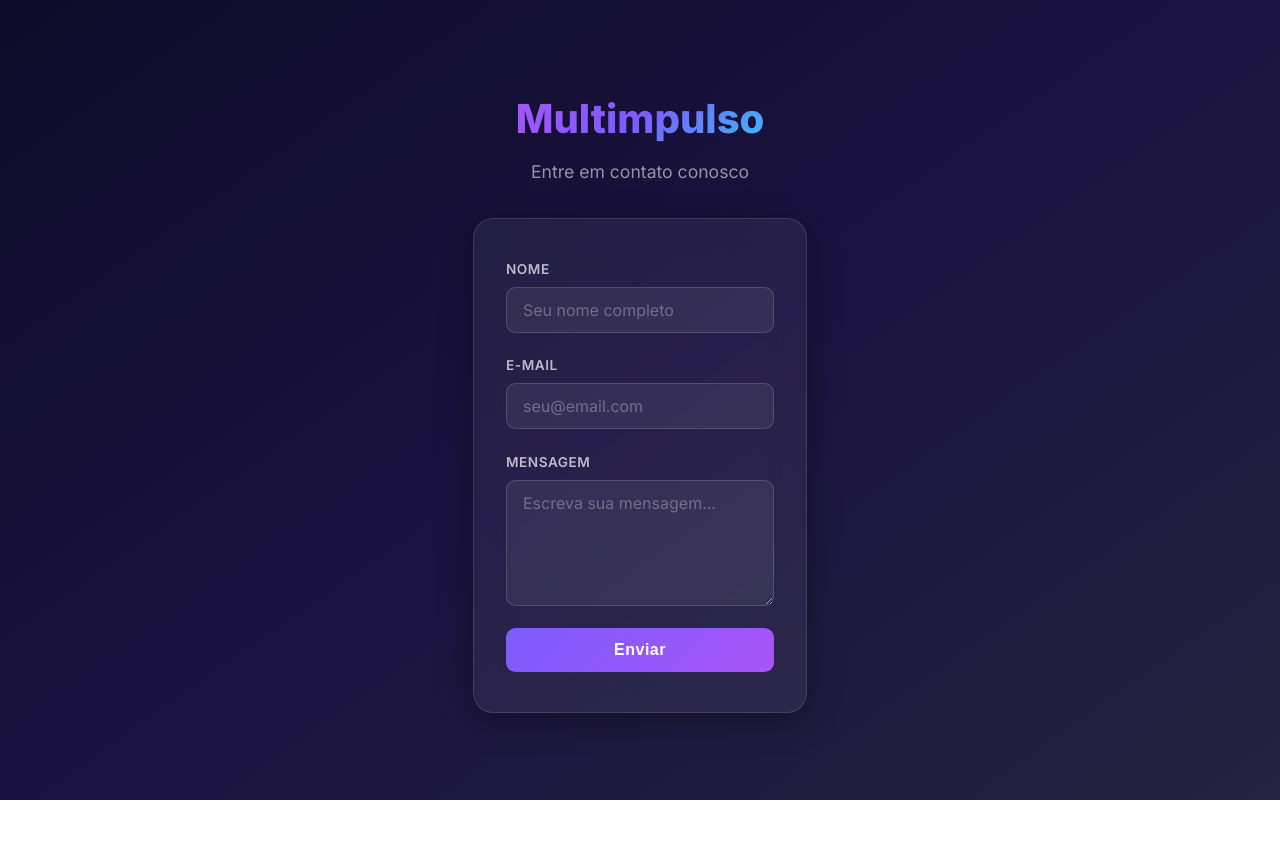
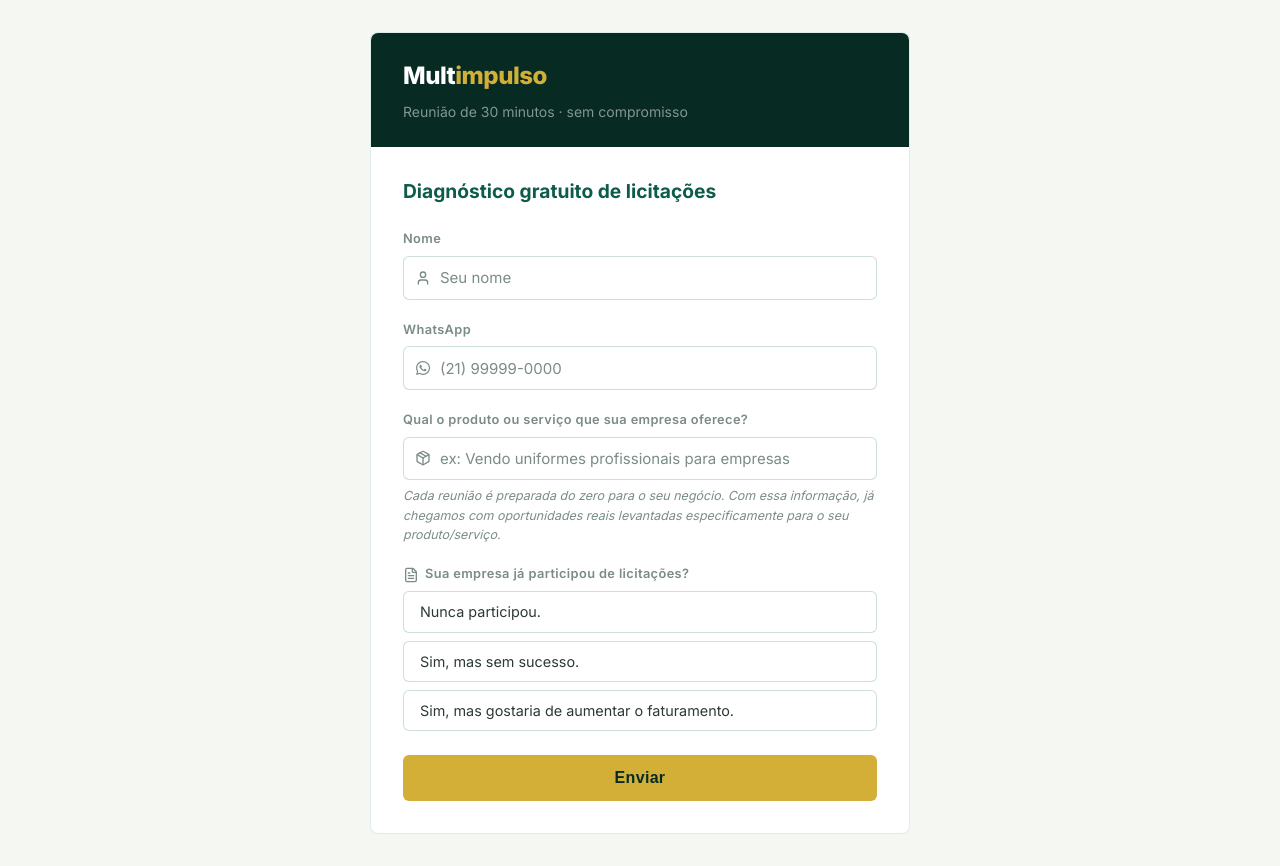
Before and after one commit to ThiagoMartinsP/multimpulso-form, a React (Vite) app in the folder frontend/: page / in a window 1280 px wide. Before the commit the page ends 800 px from the top, so only its background shows below. Built offline with nearby package versions, Linux system fonts and the light colour scheme.

Commit message:
Atualização dos campos de escrita e do design do front-end do formulário.

```diff
--- a/frontend/package.json
+++ b/frontend/package.json
@@ -10,8 +10,10 @@
     "preview": "vite preview"
   },
   "dependencies": {
+    "lucide-react": "^1.16.0",
     "react": "^19.2.5",
-    "react-dom": "^19.2.5"
+    "react-dom": "^19.2.5",
+    "react-icons": "^5.6.0"
   },
   "devDependencies": {
     "@eslint/js": "^10.0.1",
--- a/frontend/src/App.css
+++ b/frontend/src/App.css
@@ -1,7 +1,3 @@
-/* =========================================================
-   App — Global layout & header
-   ========================================================= */
-
 .app-container {
   min-height: 100vh;
   display: flex;
@@ -10,35 +6,3 @@
   justify-content: center;
   padding: 2rem 1rem;
 }
-
-.app-header {
-  text-align: center;
-  margin-bottom: 2rem;
-  animation: fadeDown 0.5s ease-out;
-}
-
-@keyframes fadeDown {
-  from {
-    opacity: 0;
-    transform: translateY(-20px);
-  }
-  to {
-    opacity: 1;
-    transform: translateY(0);
-  }
-}
-
-.app-header h1 {
-  font-size: 2.5rem;
-  font-weight: 800;
-  background: linear-gradient(135deg, #a855f7, #7c5cfc, #38bdf8);
-  -webkit-background-clip: text;
-  -webkit-text-fill-color: transparent;
-  background-clip: text;
-  margin-bottom: 0.4rem;
-}
-
-.app-header p {
-  color: rgba(255, 255, 255, 0.55);
-  font-size: 1.1rem;
-}
--- a/frontend/src/App.jsx
+++ b/frontend/src/App.jsx
@@ -4,14 +4,7 @@ import "./App.css";
 function App() {
   return (
     <div className="app-container">
-      <header className="app-header">
-        <h1>Multimpulso</h1>
-        <p>Entre em contato conosco</p>
-      </header>
-
-      <main>
-        <Form />
-      </main>
+      <Form />
     </div>
   );
 }
--- a/frontend/src/components/Form.css
+++ b/frontend/src/components/Form.css
@@ -1,117 +1,220 @@
 /* =========================================================
-   Form — Glassmorphism card with modern aesthetics
+   Form Card
    ========================================================= */
 
-.contact-form {
-  max-width: 480px;
+.form-card {
+  width: 100%;
+  max-width: 540px;
   margin: 0 auto;
-  padding: 2.5rem 2rem;
-  background: rgba(255, 255, 255, 0.06);
-  backdrop-filter: blur(18px);
-  -webkit-backdrop-filter: blur(18px);
-  border: 1px solid rgba(255, 255, 255, 0.12);
-  border-radius: 1.25rem;
-  box-shadow: 0 8px 32px rgba(0, 0, 0, 0.35);
+  background: #ffffff;
+  border: 1px solid rgba(13, 92, 74, 0.12);
+  border-radius: 8px;
+  overflow: hidden;
+}
+
+/* ---- Card Header ---- */
+
+.card-header {
+  background: #072b23;
+  padding: 1.5rem 2rem;
+}
+
+.brand {
+  font-size: 1.5rem;
+  font-weight: 800;
+  letter-spacing: -0.02em;
+}
+
+.brand-mult {
+  color: #ffffff;
+}
+
+.brand-impulso {
+  color: #d4af37;
+}
+
+.card-tagline {
+  margin-top: 0.35rem;
+  color: rgba(255, 255, 255, 0.5);
+  font-size: 0.875rem;
+}
+
+/* ---- Card Body ---- */
+
+.card-body {
+  padding: 2rem;
   display: flex;
   flex-direction: column;
-  gap: 1.4rem;
-  animation: fadeUp 0.6s ease-out;
+  gap: 1.5rem;
 }
 
-@keyframes fadeUp {
-  from {
-    opacity: 0;
-    transform: translateY(24px);
-  }
-  to {
-    opacity: 1;
-    transform: translateY(0);
-  }
+.form-title {
+  font-size: 1.2rem;
+  font-weight: 700;
+  color: #0d5c4a;
+  line-height: 1.35;
 }
 
-/* ---- Form group ---- */
+/* ---- Form ---- */
+
+.contact-form {
+  display: flex;
+  flex-direction: column;
+  gap: 1.25rem;
+}
+
+/* ---- Form Group ---- */
+
 .form-group {
   display: flex;
   flex-direction: column;
   gap: 0.4rem;
 }
 
-.form-group label {
-  font-size: 0.85rem;
+.form-group label,
+.group-label {
+  display: flex;
+  align-items: center;
+  gap: 0.375rem;
+  font-size: 0.8rem;
   font-weight: 600;
-  letter-spacing: 0.04em;
-  text-transform: uppercase;
-  color: rgba(255, 255, 255, 0.7);
+  color: #7a8c85;
+  letter-spacing: 0.03em;
 }
 
-.form-group input,
-.form-group textarea {
-  padding: 0.75rem 1rem;
-  border: 1px solid rgba(255, 255, 255, 0.15);
-  border-radius: 0.6rem;
-  background: rgba(255, 255, 255, 0.07);
-  color: #f0f0f0;
-  font-size: 1rem;
-  font-family: inherit;
-  transition: border-color 0.25s, box-shadow 0.25s;
-  outline: none;
-  resize: vertical;
+/* ---- Input Wrapper ---- */
+
+.input-wrapper {
+  position: relative;
+  display: flex;
+  align-items: center;
 }
 
-.form-group input::placeholder,
-.form-group textarea::placeholder {
-  color: rgba(255, 255, 255, 0.3);
+.input-icon {
+  position: absolute;
+  left: 0.75rem;
+  color: #7a8c85;
+  pointer-events: none;
+  flex-shrink: 0;
 }
 
-.form-group input:focus,
-.form-group textarea:focus {
-  border-color: #7c5cfc;
-  box-shadow: 0 0 0 3px rgba(124, 92, 252, 0.3);
+.input-wrapper input {
+  width: 100%;
+  padding: 0.7rem 0.875rem 0.7rem 2.25rem;
+  border: 1px solid rgba(13, 92, 74, 0.2);
+  border-radius: 6px;
+  background: #ffffff;
+  color: #2c3a32;
+  font-size: 0.9375rem;
+  font-family: inherit;
+  outline: none;
+  transition: border-color 0.2s;
 }
 
-/* ---- Submit button ---- */
+.input-wrapper input::placeholder {
+  color: #7a8c85;
+}
+
+.input-wrapper input:focus {
+  border: 1.5px solid #0d5c4a;
+}
+
+/* ---- Field Hint ---- */
+
+.field-hint {
+  font-size: 0.78rem;
+  color: #7a8c85;
+  line-height: 1.55;
+  font-style: italic;
+}
+
+/* ---- Multiple Choice Options ---- */
+
+.options-group {
+  display: flex;
+  flex-direction: column;
+  gap: 0.5rem;
+}
+
+.option-card {
+  padding: 0.7rem 1rem;
+  border: 1px solid rgba(13, 92, 74, 0.2);
+  border-radius: 6px;
+  background: #ffffff;
+  color: #2c3a32;
+  font-size: 0.9rem;
+  font-family: inherit;
+  text-align: left;
+  cursor: pointer;
+  transition: border-color 0.18s, background 0.18s, color 0.18s;
+}
+
+.option-card:hover {
+  border-color: #0d5c4a;
+}
+
+.option-card.selected {
+  border-color: #0d5c4a;
+  background: rgba(13, 92, 74, 0.05);
+  color: #0d5c4a;
+  font-weight: 600;
+}
+
+/* ---- Submit Button ---- */
+
 .btn-submit {
-  padding: 0.8rem;
+  width: 100%;
+  padding: 0.875rem;
   border: none;
-  border-radius: 0.6rem;
-  background: linear-gradient(135deg, #7c5cfc, #a855f7);
-  color: #fff;
+  border-radius: 6px;
+  background: #d4af37;
+  color: #072b23;
   font-size: 1rem;
   font-weight: 700;
-  letter-spacing: 0.03em;
+  letter-spacing: 0.02em;
   cursor: pointer;
-  transition: transform 0.15s, box-shadow 0.25s, opacity 0.2s;
+  transition: background 0.2s;
+  margin-top: 0.25rem;
 }
 
 .btn-submit:hover:not(:disabled) {
-  transform: translateY(-2px);
-  box-shadow: 0 6px 20px rgba(124, 92, 252, 0.45);
-}
-
-.btn-submit:active:not(:disabled) {
-  transform: translateY(0);
+  background: #e8c84a;
 }
 
 .btn-submit:disabled {
-  opacity: 0.55;
+  opacity: 0.6;
   cursor: not-allowed;
 }
 
-/* ---- Status messages ---- */
+/* ---- Status Messages ---- */
+
 .msg {
-  text-align: center;
-  font-weight: 600;
-  padding: 0.6rem;
-  border-radius: 0.5rem;
-  animation: fadeUp 0.35s ease-out;
+  padding: 0.75rem 1rem;
+  border-radius: 6px;
+  font-weight: 500;
+  font-size: 0.9rem;
 }
 
 .msg-success {
-  color: #34d399;
-  background: rgba(52, 211, 153, 0.1);
+  background: #fdf8e7;
+  color: #b8973a;
+  border-left: 3px solid #d4af37;
 }
 
 .msg-error {
-  color: #f87171;
-  background: rgba(248, 113, 113, 0.1);
+  background: #fef2f2;
+  color: #b91c1c;
+  border-left: 3px solid #ef4444;
 }
+
+/* ---- Responsivo ---- */
+
+@media (max-width: 560px) {
+  .card-header {
+    padding: 1.25rem;
+  }
+
+  .card-body {
+    padding: 1.25rem;
+  }
+}
--- a/frontend/src/components/Form.jsx
+++ b/frontend/src/components/Form.jsx
@@ -1,39 +1,62 @@
 import { useState } from "react";
+import { User, Phone, Package, FileText } from "lucide-react";
 import "./Form.css";
+import { FaWhatsapp } from "react-icons/fa"
 
 const API_URL = "http://localhost:8000/api/contato";
+
+const LICITACAO_OPTIONS = [
+  "Nunca participou.",
+  "Sim, mas sem sucesso.",
+  "Sim, mas gostaria de aumentar o faturamento.",
+];
+
+function formatPhone(value) {
+  const digits = value.replace(/\D/g, "").slice(0, 11);
+  if (digits.length === 0) return "";
+  if (digits.length <= 2) return `(${digits}`;
+  if (digits.length <= 7) return `(${digits.slice(0, 2)}) ${digits.slice(2)}`;
+  return `(${digits.slice(0, 2)}) ${digits.slice(2, 7)}-${digits.slice(7)}`;
+}
 
 export default function Form() {
   const [formData, setFormData] = useState({
     nome: "",
-    email: "",
-    mensagem: "",
+    whatsapp: "",
+    produto_servico: "",
+    participou_licitacoes: "",
   });
-  const [status, setStatus] = useState(null); // "success" | "error" | null
+  const [status, setStatus] = useState(null);
   const [loading, setLoading] = useState(false);
 
   function handleChange(e) {
-    setFormData((prev) => ({ ...prev, [e.target.name]: e.target.value }));
+    const { name, value } = e.target;
+    if (name === "whatsapp") {
+      setFormData((prev) => ({ ...prev, whatsapp: formatPhone(value) }));
+    } else {
+      setFormData((prev) => ({ ...prev, [name]: value }));
+    }
+  }
+
+  function handleOption(value) {
+    setFormData((prev) => ({ ...prev, participou_licitacoes: value }));
   }
 
   async function handleSubmit(e) {
     e.preventDefault();
     setLoading(true);
     setStatus(null);
-
     try {
       const res = await fetch(API_URL, {
         method: "POST",
         headers: { "Content-Type": "application/json" },
         body: JSON.stringify(formData),
       });
-
-      if (!res.ok) throw new Error("Erro na resposta do servidor");
-
+      if (!res.ok) throw new Error();
       const data = await res.json();
       if (data.sucesso) {
         setStatus("success");
-        setFormData({ nome: "", email: "", mensagem: "" });
+        setFormData({ nome: "", whatsapp: "", produto_servico: "", participou_licitacoes: "" });
       } else {
         setStatus("error");
       }
@@ -45,44 +68,91 @@ export default function Form() {
   }
 
   return (
+    <div className="form-card">
+      <div className="card-header">
+        <div className="brand">
+          <span className="brand-mult">Mult</span>
+          <span className="brand-impulso">impulso</span>
+        </div>
+        <p className="card-tagline">Reunião de 30 minutos · sem compromisso</p>
+      </div>
+
+      <div className="card-body">
+        <h2 className="form-title">Diagnóstico gratuito de licitações</h2>
+
         <form className="contact-form" onSubmit={handleSubmit}>
           <div className="form-group">
             <label htmlFor="nome">Nome</label>
+            <div className="input-wrapper">
+              <User size={16} className="input-icon" />
               <input
                 id="nome"
                 name="nome"
                 type="text"
                 required
-          placeholder="Seu nome completo"
+                placeholder="Seu nome"
                 value={formData.nome}
                 onChange={handleChange}
               />
             </div>
+          </div>
 
           <div className="form-group">
-        <label htmlFor="email">E-mail</label>
+            <label htmlFor="whatsapp">WhatsApp</label>
+            <div className="input-wrapper">
+              <FaWhatsapp size={16} className="input-icon" />
               <input
-          id="email"
-          name="email"
-          type="email"
+                id="whatsapp"
+                name="whatsapp"
+                type="tel"
                 required
-          placeholder="seu@email.com"
-          value={formData.email}
+                placeholder="(21) 99999-0000"
+                value={formData.whatsapp}
                 onChange={handleChange}
               />
             </div>
+          </div>
 
           <div className="form-group">
-        <label htmlFor="mensagem">Mensagem</label>
-        <textarea
-          id="mensagem"
-          name="mensagem"
+            <label htmlFor="produto_servico">
+              Qual o produto ou serviço que sua empresa oferece?
+            </label>
+            <div className="input-wrapper">
+              <Package size={16} className="input-icon" />
+              <input
+                id="produto_servico"
+                name="produto_servico"
+                type="text"
                 required
-          rows={5}
-          placeholder="Escreva sua mensagem..."
-          value={formData.mensagem}
+                placeholder="ex: Vendo uniformes profissionais para empresas"
+                value={formData.produto_servico}
                 onChange={handleChange}
               />
+            </div>
+            <p className="field-hint">
+              Cada reunião é preparada do zero para o seu negócio. Com essa
+              informação, já chegamos com oportunidades reais levantadas
+              especificamente para o seu produto/serviço.
+            </p>
+          </div>
+
+          <div className="form-group">
+            <label className="group-label">
+              <FileText size={16} />
+              Sua empresa já participou de licitações?
+            </label>
+            <div className="options-group">
+              {LICITACAO_OPTIONS.map((option) => (
+                <button
+                  key={option}
+                  type="button"
+                  className={`option-card${formData.participou_licitacoes === option ? " selected" : ""}`}
+                  onClick={() => handleOption(option)}
+                >
+                  {option}
+                </button>
+              ))}
+            </div>
           </div>
 
           <button type="submit" disabled={loading} className="btn-submit">
@@ -90,15 +160,13 @@ export default function Form() {
           </button>
 
           {status === "success" && (
-        <p className="msg msg-success">
-          ✅ Mensagem enviada com sucesso!
-        </p>
+            <p className="msg msg-success">Mensagem enviada com sucesso!</p>
           )}
           {status === "error" && (
-        <p className="msg msg-error">
-          ❌ Erro ao enviar. Tente novamente.
-        </p>
+            <p className="msg msg-error">Erro ao enviar. Tente novamente.</p>
           )}
         </form>
+      </div>
+    </div>
   );
 }
--- a/frontend/src/index.css
+++ b/frontend/src/index.css
@@ -19,8 +19,8 @@ html {
 
 body {
   font-family: "Inter", system-ui, -apple-system, sans-serif;
-  background: linear-gradient(145deg, #0f0c29, #1a1240, #24243e);
-  color: #f0f0f0;
+  background: #f5f7f2;
+  color: #2c3a32;
   line-height: 1.6;
 }
 
@@ -30,5 +30,5 @@ a {
 }
 
 ::selection {
-  background: rgba(124, 92, 252, 0.4);
+  background: rgba(13, 92, 74, 0.2);
 }
```
Also changed, not shown: 1 other file (tests, documents, lock files or other folders). Lines whose indentation alone changed are shown as unchanged.
